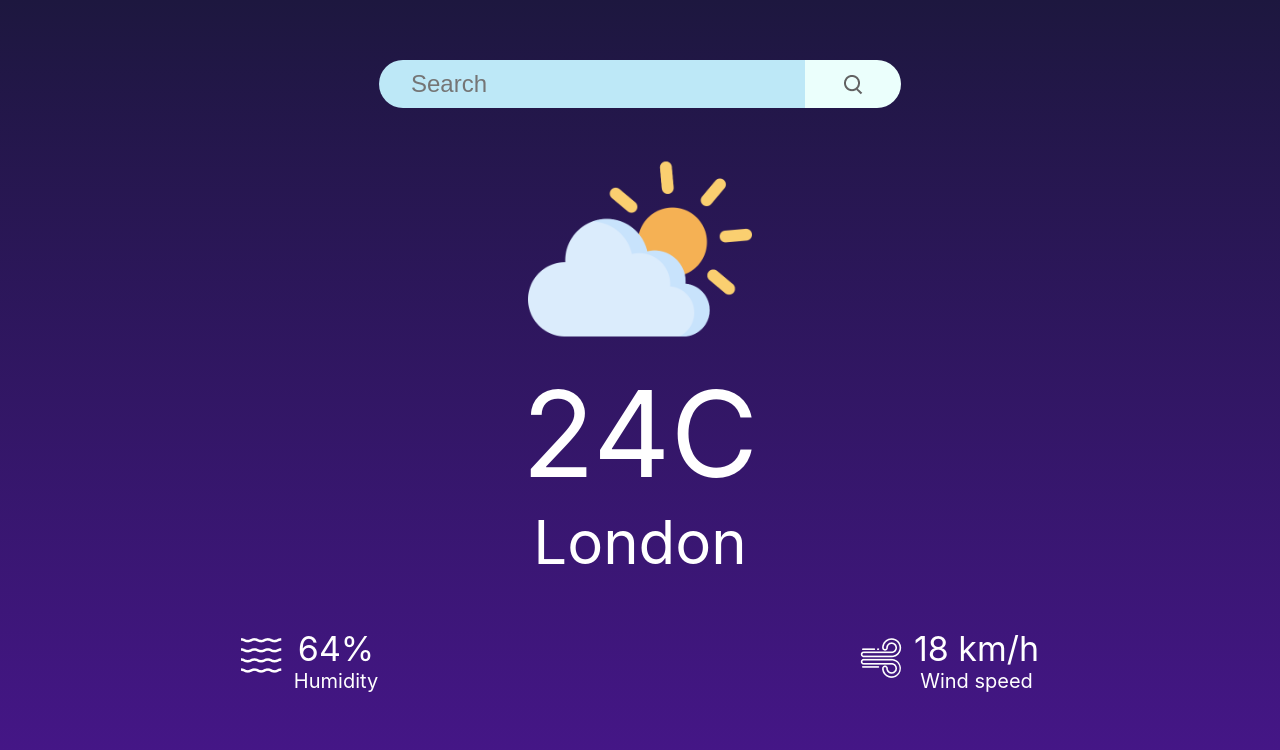
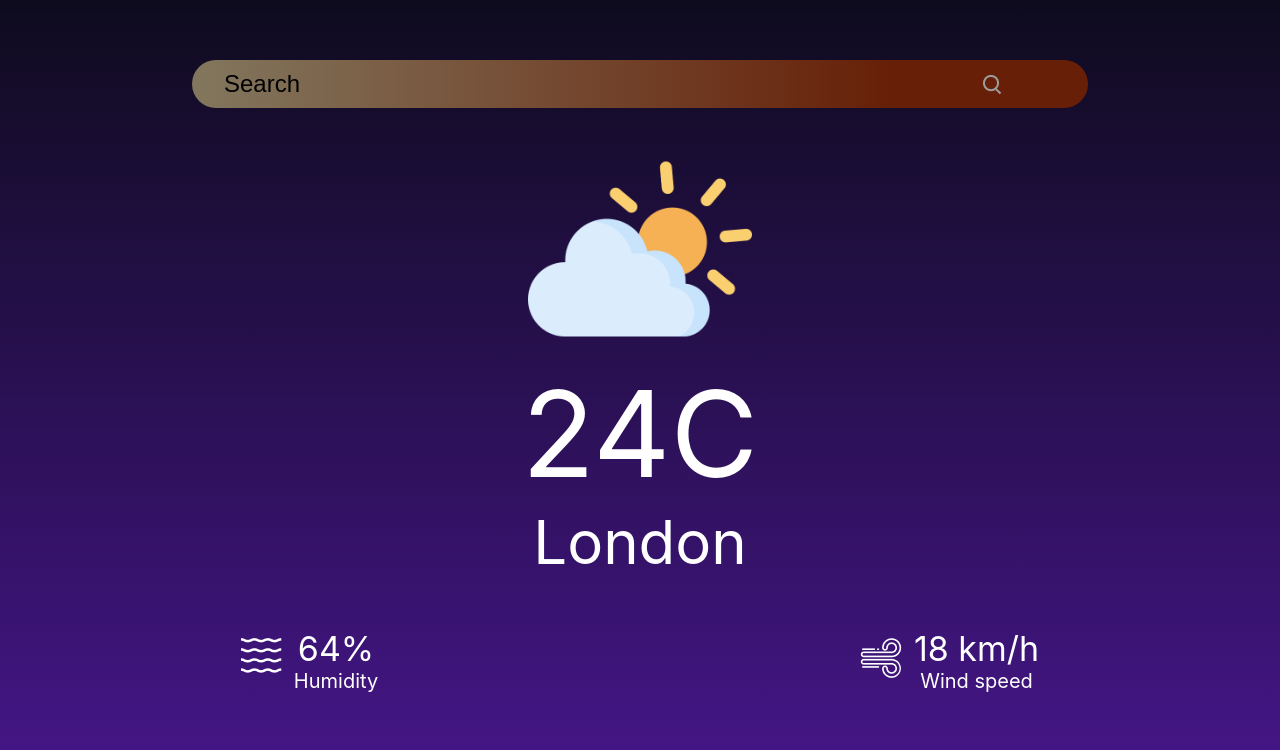
Before and after one commit to MaxOgnenoi/weather-app-react, a React (Create React App) app: page / in a window 1280 px wide. Shown: the top 750 px of the page. Built offline with nearby package versions, Linux system fonts and the light colour scheme; no server answers.

Commit message:
continue styling

```diff
--- a/src/components/WeatherApp/WeatherApp.css
+++ b/src/components/WeatherApp/WeatherApp.css
@@ -1,43 +1,52 @@
 .container {
-    width: 100%;
+    width: 100vw;
     height: 100vh;
     margin: auto;
-    background-image: linear-gradient(180deg, #1d173f 0%, #47168b 100%);
+    background-image: linear-gradient(180deg, #0e0b1e 0%, #47168b 100%);
 }
 
 .top-bar {
     display: flex;
     justify-content: center;
-
     padding-top: 60px;
 }
 
 .top-bar input {
     display: flex;
-    width: 362px;
+    width: 50%;
     height: 3rem;
-    background: #bde8f7;
+    background-image: linear-gradient(270deg, #671f07 0%, #82775e 100%);
     border: none;
     outline: none;
     margin: 0;
     border-radius: 1.5rem 0 0 1.5rem;
     padding: 0 2rem;
-    color: #626262;
+    color: #000000;
     font-size: 1.5rem;
     font-weight: 400;
     line-height: 1;
     align-items: center;
 }
 
+.top-bar input::placeholder {
+    /* Set the placeholder text color to black */
+    color: #000000;
+}
+
+.search-icon img {
+    filter: invert(100%);
+}
+
 .search-icon {
     display: flex;
-    width: 6rem;
+    width: 15%;
     justify-content: center;
     align-items: center;
     border: none;
     outline: none;
     height: 3rem;
-    background: #ebfffc;
+    background: #671f07;
+    color: black;
     border-radius: 0 1.5rem 1.5rem 0;
     cursor: pointer;
 }
```
